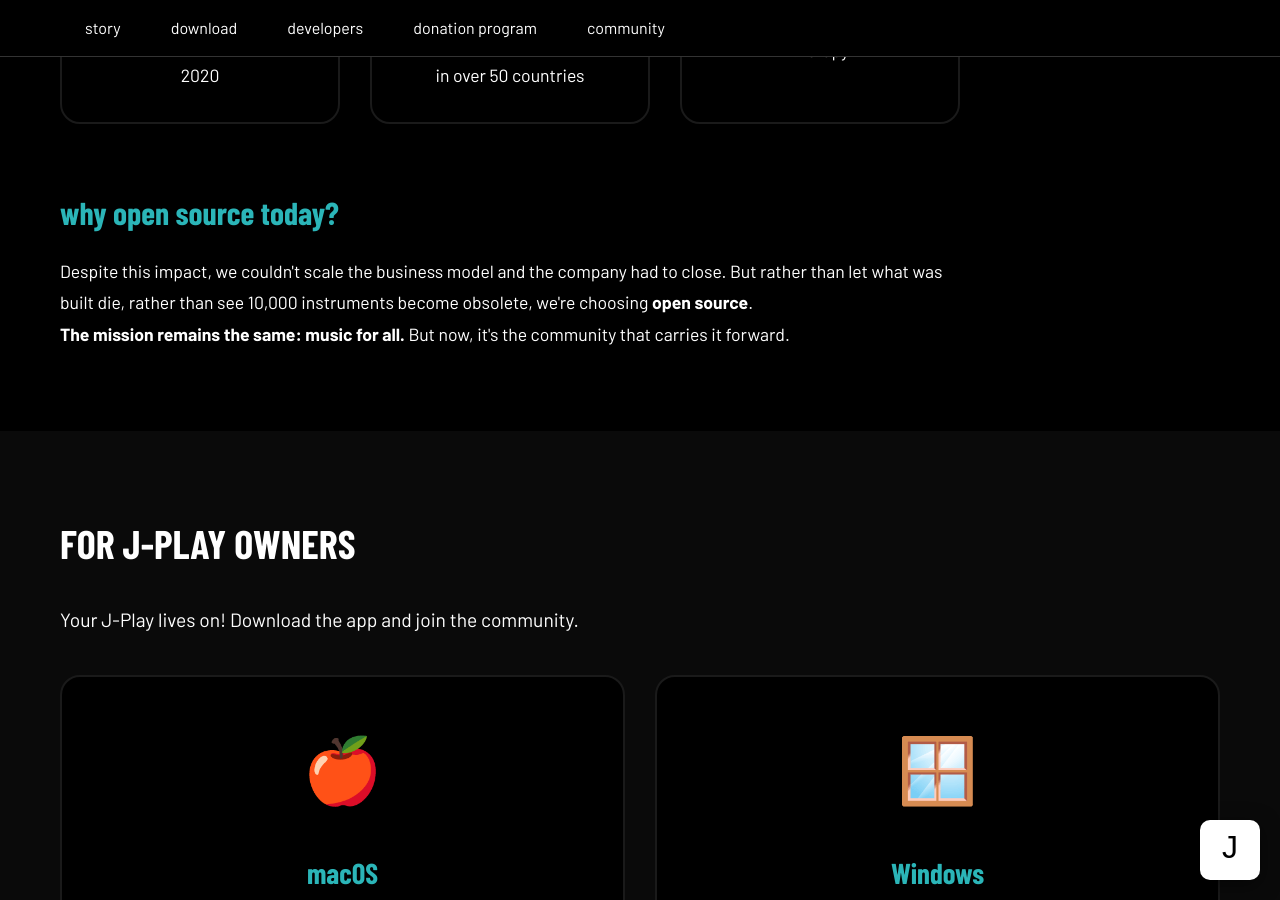
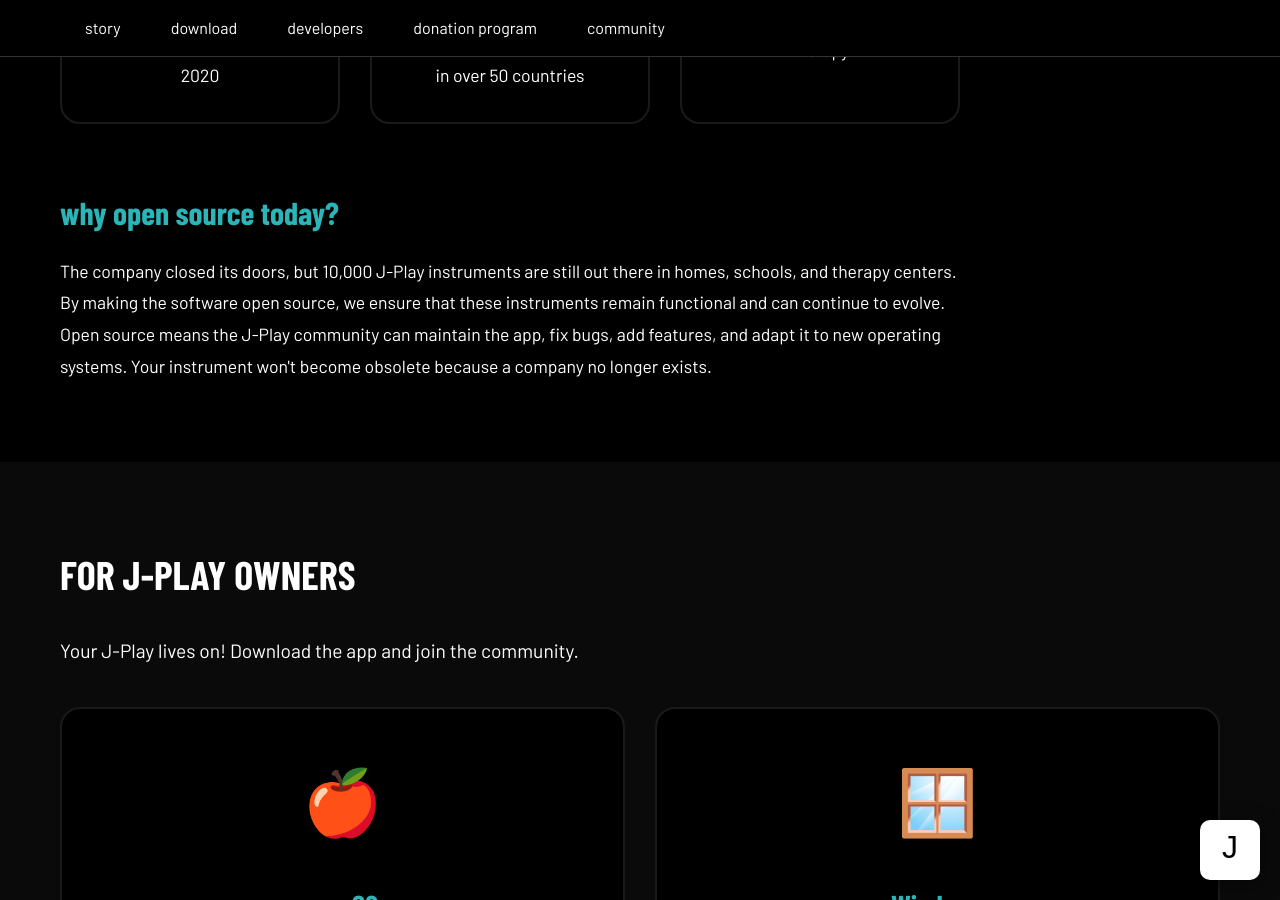
Before and after one commit to Pjoooo/jplay-website, a Jekyll site: the page built from index.html, in a window 1280 px wide and 900 px high, scrolled down 1139 px. Built offline with Jekyll 4.4.1, drawn with Linux system fonts in a browser that asks for light colours.

Commit message:
Update index.html

```diff
--- a/index.html
+++ b/index.html
@@ -59,10 +59,9 @@
             </div>
 
             <h3 style="margin-top: 60px;">why open source today?</h3>
-            <p>Despite this impact, we couldn't scale the business model and the company had to close. But rather than let what was built die, rather than see 10,000 instruments become obsolete, we're choosing <strong>open source</strong>.</p>
+            <p>The company closed its doors, but 10,000 J-Play instruments are still out there in homes, schools, and therapy centers. By making the software open source, we ensure that these instruments remain functional and can continue to evolve.</p>
 
-            <p><strong>The mission remains the same: music for all.</strong> But now, it's the community that carries it forward.</p>
-        </div>
+<p>Open source means the J-Play community can maintain the app, fix bugs, add features, and adapt it to new operating systems. Your instrument won't become obsolete because a company no longer exists.</p>        </div>
     </div>
 </section>
 
```
